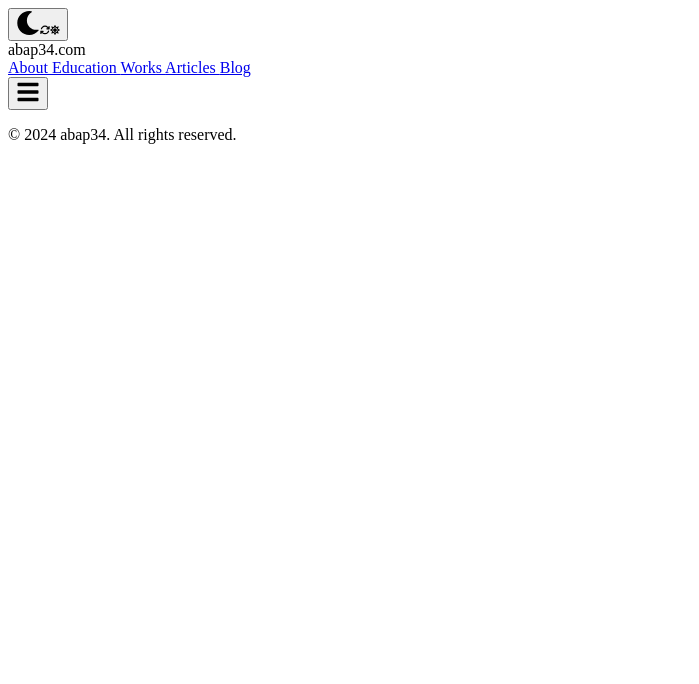
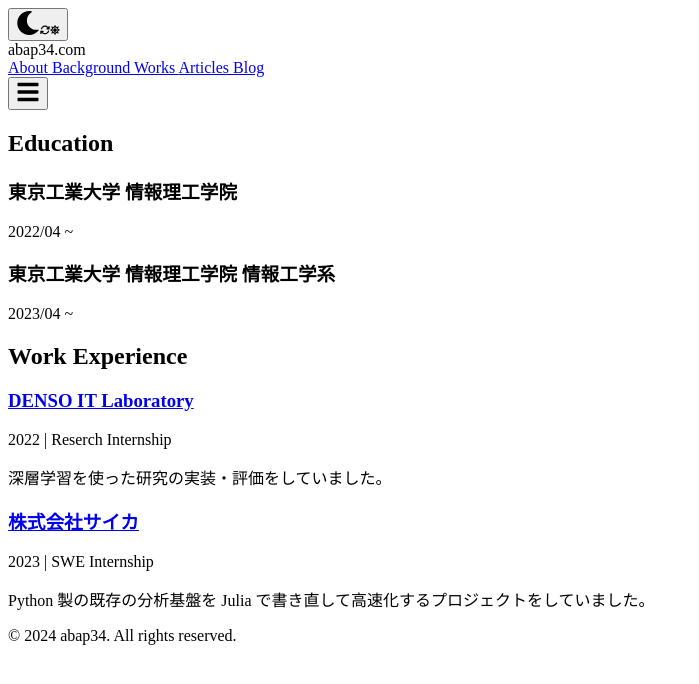
Before and after one commit to abap34/abap34.com, a React (Create React App) app: page /background in a window 1280 px wide. Shown: the top 684 px of the page, without its empty margins (0-699 px from the left). Built offline with nearby package versions, Linux system fonts and the light colour scheme.

Commit message:
rename Education -> Background

```diff
--- a/src/App.js
+++ b/src/App.js
@@ -1,7 +1,7 @@
 import React from 'react';
 import { Route, BrowserRouter as Router, Routes } from 'react-router-dom';
+import Background from './components/Background';
 import Blog from './components/Blog';
-import Education from './components/Education';
 import Footer from './components/Footer';
 import Header from './components/Header';
 import SearchResult from './components/SearchResult';
@@ -16,7 +16,7 @@ function App() {
         <div className="min-h-screen max-w-6xl mx-auto">
           <Routes>
             <Route path="/" element={<TopPage />} />
-            <Route path="/education" element={<Education />} />
+            <Route path="/background" element={<Background />} />
             <Route path="/works" element={<Works title="Projects" path="/works/works.yaml" defaultVisibleCount={3} />} />
             <Route path="/articles" element={<Works title="Articles" path="/works/articles.yaml" defaultVisibleCount={2} />} />
             <Route path="/blog" element={<Blog />} />
--- a/src/components/Education.js
+++ b/src/components/Background.js
@@ -23,7 +23,7 @@ function EachWork(props) {
 }
 
 
-export default function Education() {
+export default function Background() {
     return (
         <main className="container mx-auto px-4">
             <h2 className="text-2xl font-bold my-4"> Education </h2>
--- a/src/components/Header.js
+++ b/src/components/Header.js
@@ -47,7 +47,7 @@ export default function Header() {
 
         <nav className="hidden lg:flex space-x-4 items-center text-gray-600 dark:text-gray-400 md:space-x-8">
           <Link to="/"> About </Link>
-          <Link to="/education"> Education </Link>
+          <Link to="/background"> Background </Link>
           <Link to="/works"> Works </Link>
           <Link to="/articles"> Articles </Link>
           <Link to="/blog"> Blog </Link>
@@ -74,10 +74,10 @@ export default function Header() {
               <MenuItem>
                 {({ active }) => (
                   <Link
-                    to="/education"
+                    to="/background"
                     className={`block px-4 py-2 text-sm ${active ? 'bg-gray-100 dark:bg-gray-700' : ''}`}
                   >
-                    Education
+                    Background
                   </Link>
                 )}
               </MenuItem>
```
